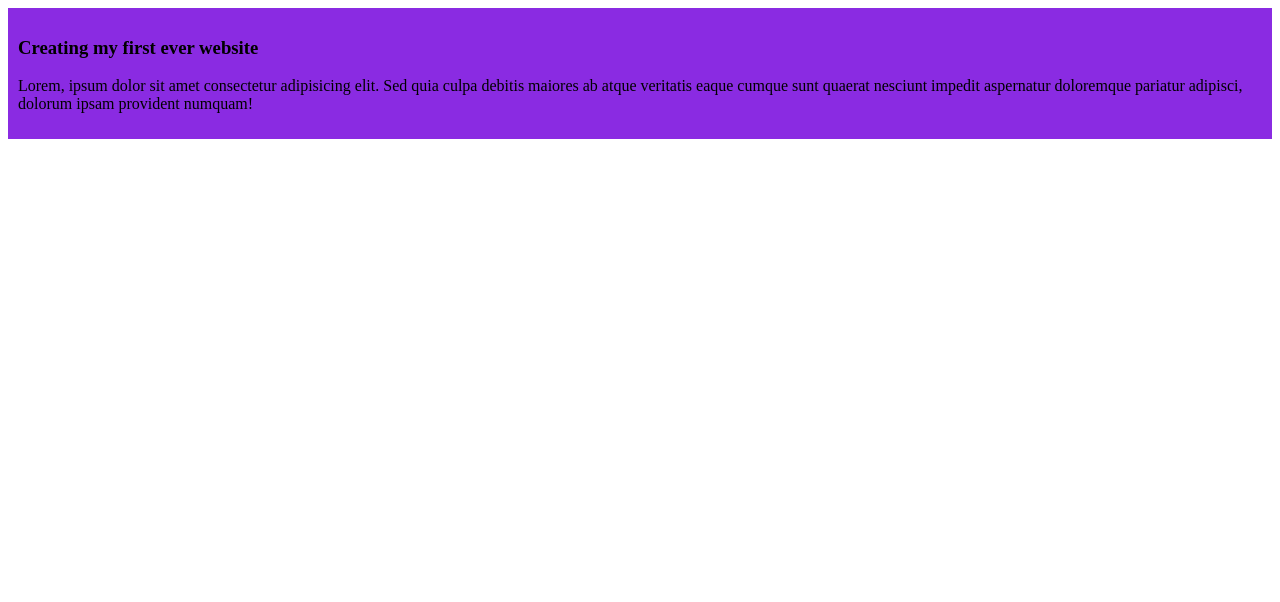
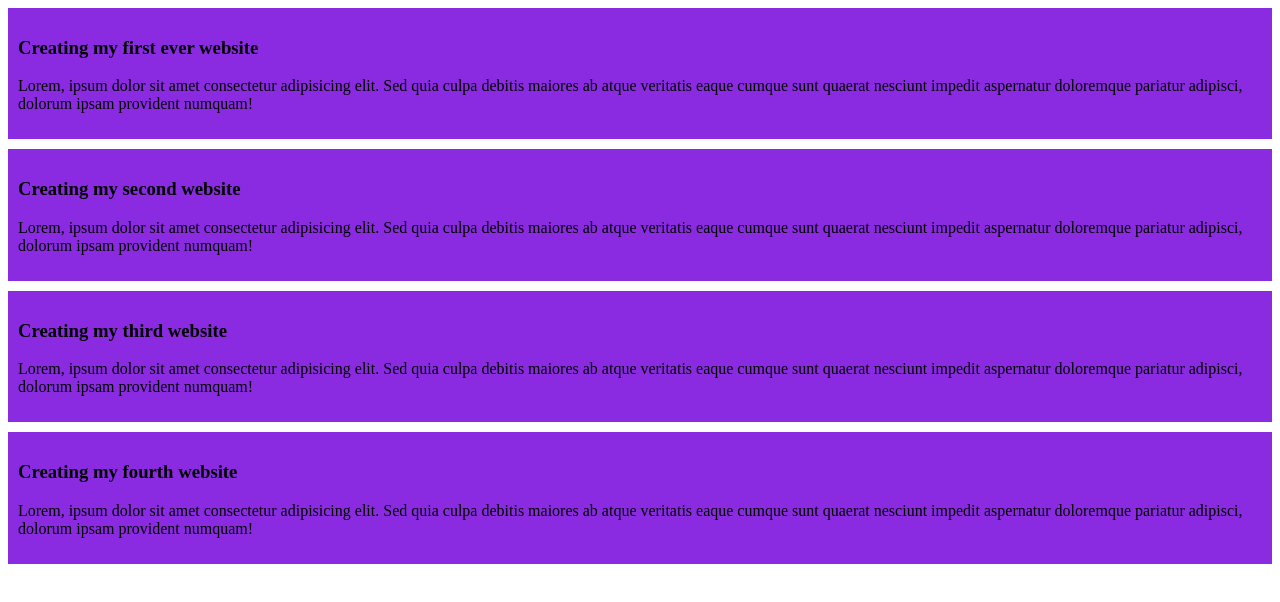
Before and after one commit to Tanjina2362/create-website, a plain HTML site: page index.html in a window 1280 px wide. Drawn offline with Linux system fonts and the light colour scheme.

Commit message:
added my second and thirs website:

```diff
--- a/index.html
+++ b/index.html
@@ -11,5 +11,17 @@
    <h3>Creating my first ever website</h3>
    <p>Lorem, ipsum dolor sit amet consectetur adipisicing elit. Sed quia culpa debitis maiores ab atque veritatis eaque cumque sunt quaerat nesciunt impedit aspernatur doloremque pariatur adipisci, dolorum ipsam provident numquam!</p>
 </div>
+<div>
+   <h3>Creating my second website</h3>
+   <p>Lorem, ipsum dolor sit amet consectetur adipisicing elit. Sed quia culpa debitis maiores ab atque veritatis eaque cumque sunt quaerat nesciunt impedit aspernatur doloremque pariatur adipisci, dolorum ipsam provident numquam!</p>
+</div>
+<div>
+   <h3>Creating my third website</h3>
+   <p>Lorem, ipsum dolor sit amet consectetur adipisicing elit. Sed quia culpa debitis maiores ab atque veritatis eaque cumque sunt quaerat nesciunt impedit aspernatur doloremque pariatur adipisci, dolorum ipsam provident numquam!</p>
+</div>
+<div>
+   <h3>Creating my fourth website</h3>
+   <p>Lorem, ipsum dolor sit amet consectetur adipisicing elit. Sed quia culpa debitis maiores ab atque veritatis eaque cumque sunt quaerat nesciunt impedit aspernatur doloremque pariatur adipisci, dolorum ipsam provident numquam!</p>
+</div>
 </body>
 </html>
--- a/style/blog.css
+++ b/style/blog.css
@@ -1,4 +1,5 @@
 div{
    background-color: blueviolet;
    padding: 10px;
+   margin-bottom: 10px;
 }
```
